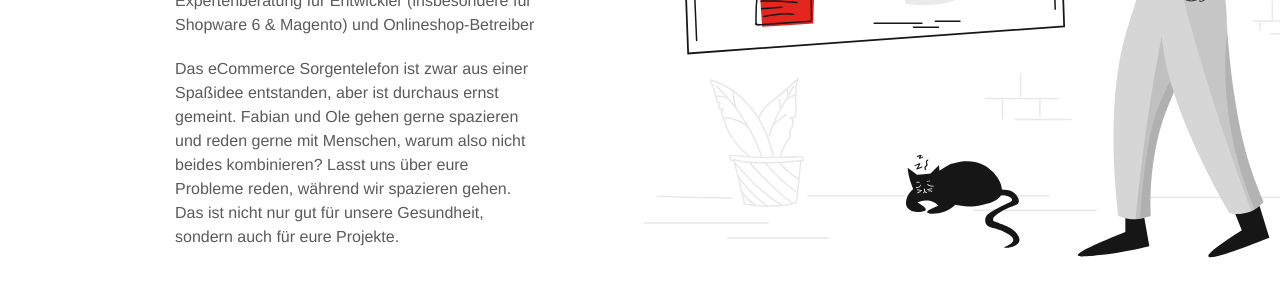
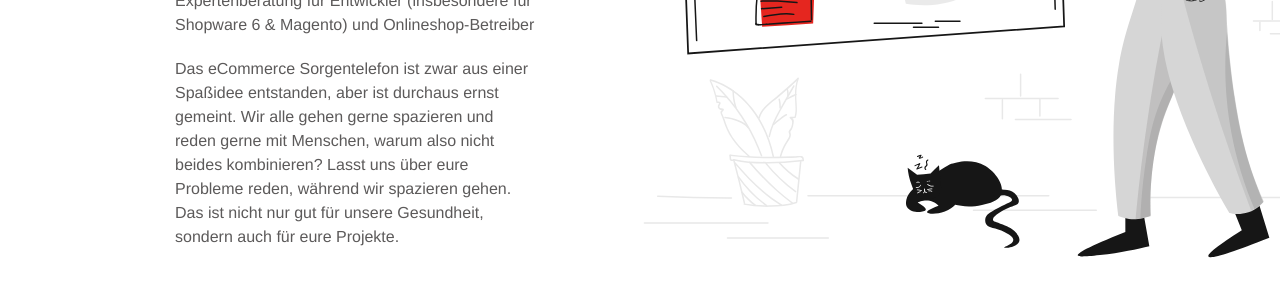
Before and after one commit to mautz-et-tong/sorgentelefon, a Jekyll site: the page built from index.md, in a window 1280 px wide and 900 px high. Shown: the part 413-710 px from the top of the window. Built offline with Jekyll 4.4.1, drawn with Linux system fonts in a browser that asks for light colours.

Commit message:
Improve text

```diff
--- a/index.md
+++ b/index.md
@@ -12,6 +12,6 @@ show_call_box: true
 
 Expertenberatung für Entwickler (insbesondere für Shopware 6 & Magento) und Onlineshop-Betreiber
 
-Das eCommerce Sorgentelefon ist zwar aus einer Spaßidee entstanden, aber ist durchaus ernst gemeint. Fabian und Ole gehen gerne
+Das eCommerce Sorgentelefon ist zwar aus einer Spaßidee entstanden, aber ist durchaus ernst gemeint. Wir alle gehen gerne
 spazieren und reden gerne mit Menschen, warum also nicht beides kombinieren? Lasst uns über eure Probleme reden, während
 wir spazieren gehen. Das ist nicht nur gut für unsere Gesundheit, sondern auch für eure Projekte.
```
